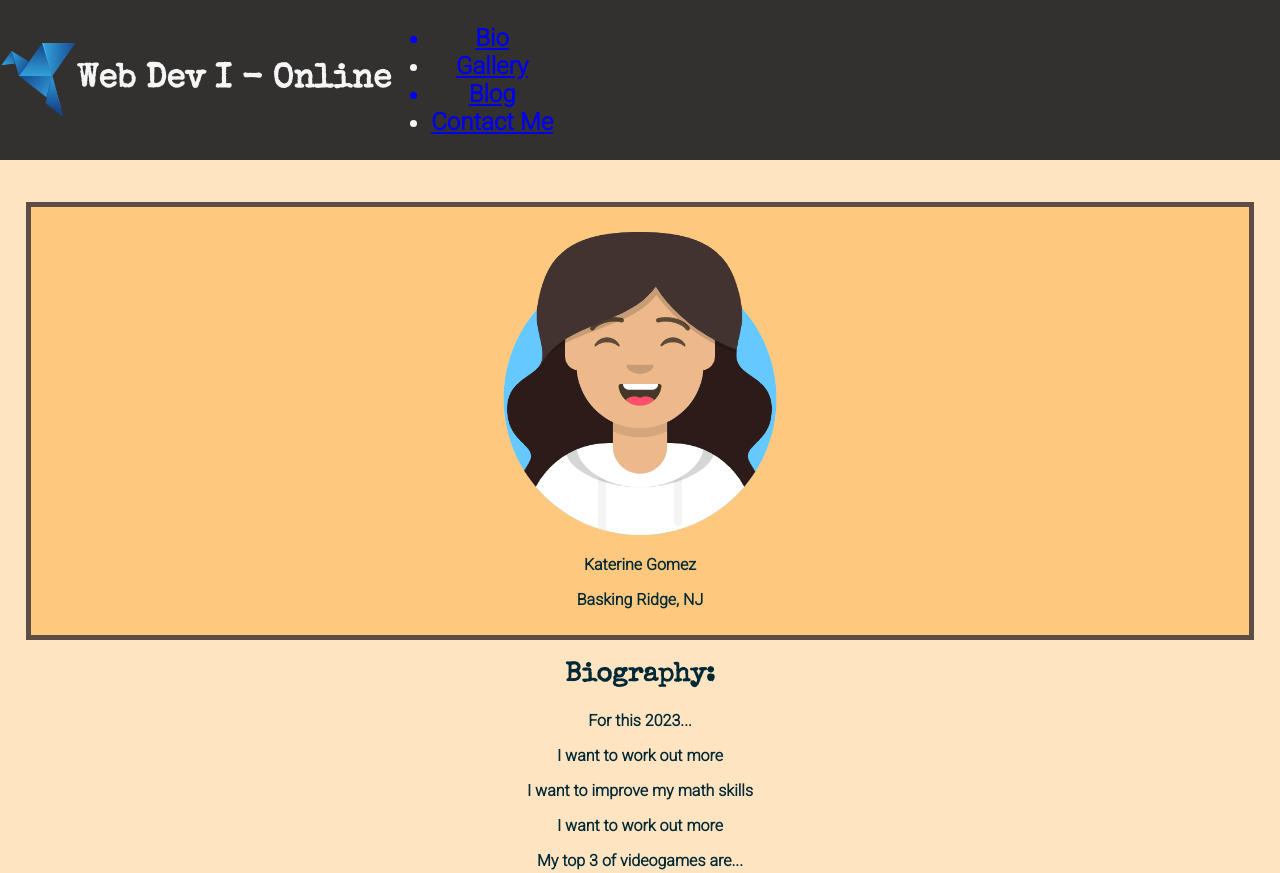
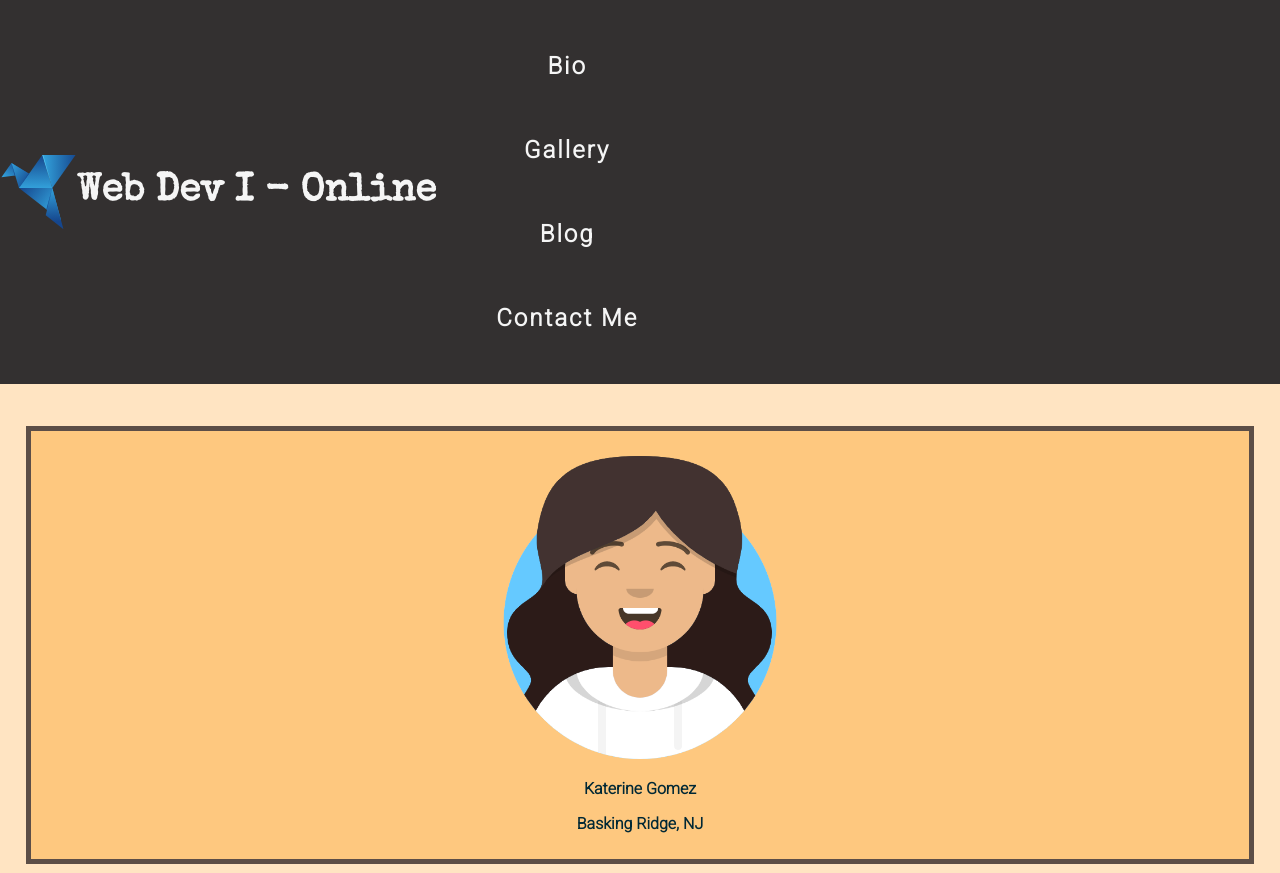
Before and after one commit to RVCC-IDMX/about-me-kategomezb, a plain HTML site: page index.html in a window 1280 px wide. Shown: the top 873 px of the page. Drawn offline with nearby package versions, Linux system fonts and the light colour scheme.

Commit message:
add navbar link styles

```diff
--- a/CSS/nav.css
+++ b/CSS/nav.css
@@ -47,19 +47,31 @@ main {
 }
 
 .logo h1 {
-    font-size: 1.4em;
+    font-size: 1.6em;
 }
-
-
-
 
 /* navigation list */
 
+.navbar-links li {
+    list-style: none;
+    display: block;
+    padding: 0.5em 0;
+}
 
 /*
  style all a tags in header
  and then on hover
 */
+
+.navbar-links a {
+    color: whitesmoke;
+    background-attachment: black;
+    font-size: 1.5rem;
+    padding: 1rem 1.25rem;
+    letter-spacing: 2px;
+    text-decoration: none;
+    display: inline-block;
+}
 
 
 
```
